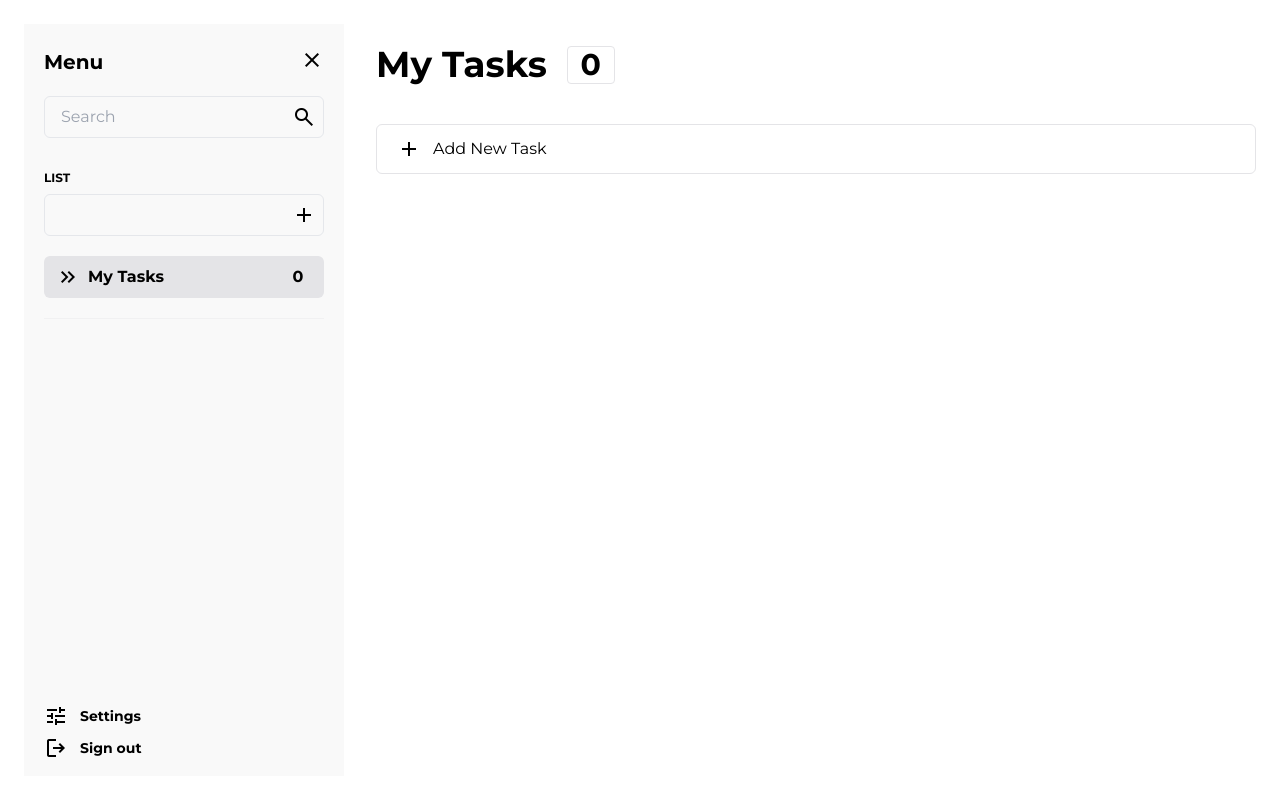
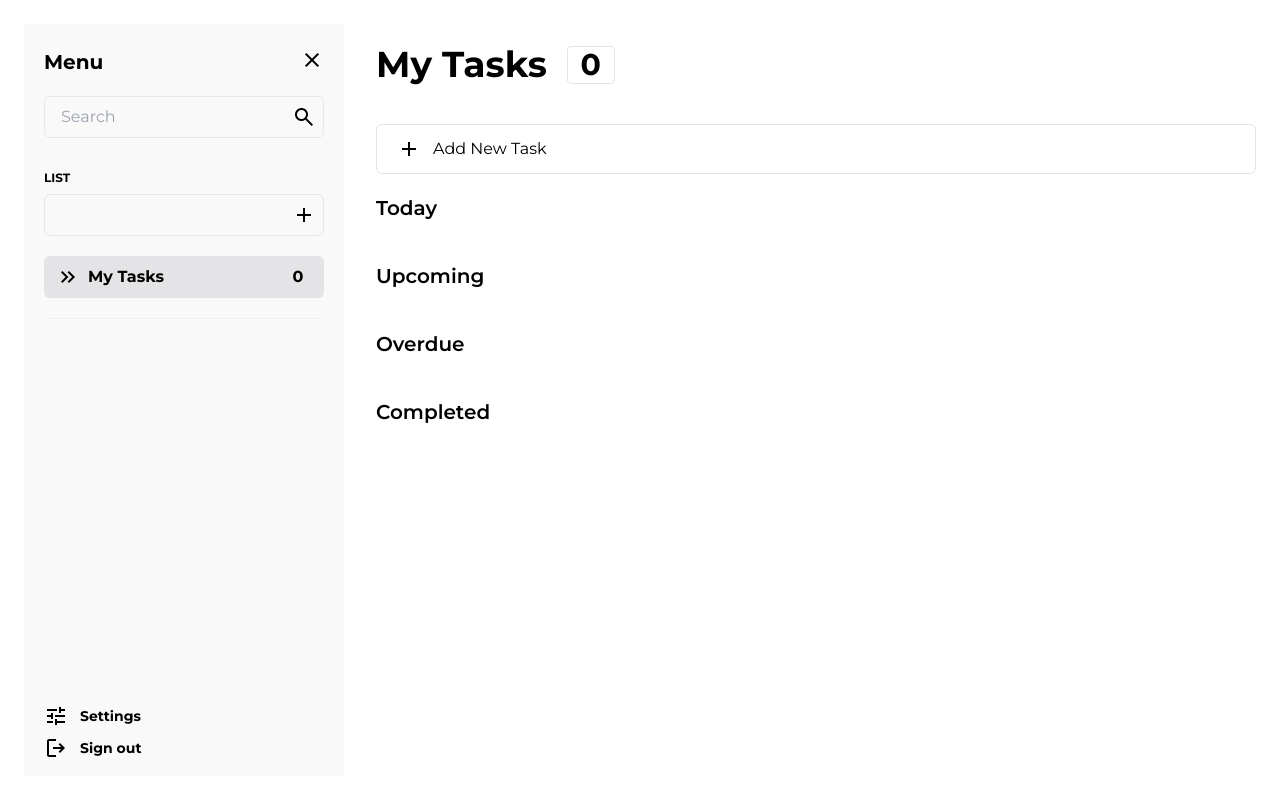
Before and after one commit to Verseler/TaskList, a React (Vite) app: page / in a window 1280 px wide. Shown: the top 796 px of the page. Built offline with nearby package versions, Linux system fonts and the light colour scheme.

Commit message:
feat: add mark completed functionality for tasks

```diff
--- a/src/App.jsx
+++ b/src/App.jsx
@@ -21,6 +21,7 @@ export default function App() {
     localStorage.setItem("listCollection", JSON.stringify(listCollection));
   });
 
+  //current list states
   const [currentListId, setCurrentListId] = useState(listCollection[0].id);
   const currentList =
     listCollection.find((list) => list.id === currentListId) ||
@@ -29,6 +30,7 @@ export default function App() {
     (list) => list.id === currentListId
   );
 
+  //current task states
   const [currentTaskId, setCurrentTaskId] = useState(
     currentList.tasks?.length > 0 ? currentList.tasks[0]?.id : ""
   );
@@ -67,6 +69,10 @@ export default function App() {
           notification.addEventListener("close", () => {
             notification.close()
           });
+
+          return () => {
+            notification.removeEventListener("close");
+          }
         }
       }
     });
@@ -83,6 +89,7 @@ export default function App() {
     const newListCollection = [...listCollection];
     newListCollection[currentListIndex] = newCurrentList;
     setListCollection(newListCollection);
+
   }
 
   function createList(name) {
@@ -120,7 +127,7 @@ export default function App() {
       name: "New Task",
       description: "",
       dueDate: "",
-
+      completed: false,
     };
 
     //add the new task with the current taskList
@@ -198,6 +205,7 @@ export default function App() {
         createNewTask={createNewTask}
         setCurrentTaskId={setCurrentTaskId}
         handleShowTaskView={handleShowTaskView}
+        updateTask={updateTask}
       />
 
       {showTaskView && (
--- a/src/components/ListView.jsx
+++ b/src/components/ListView.jsx
@@ -1,5 +1,5 @@
-import TaskCard from "./TaskCard";
 import TaskCount from "./TaskCount";
+import TaskCardList from "./TaskCardList";
 
 export default function ListView({
   listTasks,
@@ -7,6 +7,7 @@ export default function ListView({
   listCount,
   createNewTask,
   handleShowTaskView,
+  updateTask
 }) {
   const addTaskButton = () => {
     return (
@@ -20,16 +21,6 @@ export default function ListView({
     );
   };
 
-  const taskCardList = () => {
-    return listTasks?.map((task) => (
-      <TaskCard
-        key={task.id}
-        task={task}
-        handleShowTaskView={handleShowTaskView}
-      />
-    ));
-  };
-
   return (
     <div className="flex-1 min-h-[svh]">
       <header className="flex items-end sm:mt-5 h-max gap-x-5">
@@ -39,7 +30,30 @@ export default function ListView({
 
       <div className="py-6 sm:py-10">
         {addTaskButton()}
-        {taskCardList()}
+        <TaskCardList
+          listTasks={listTasks}
+          type="Today"
+          handleShowTaskView={handleShowTaskView}
+          updateTask={updateTask}
+        />
+        <TaskCardList
+          listTasks={listTasks}
+          type="Upcoming"
+          handleShowTaskView={handleShowTaskView}
+          updateTask={updateTask}
+        />
+        <TaskCardList
+          listTasks={listTasks}
+          type="Overdue"
+          handleShowTaskView={handleShowTaskView}
+          updateTask={updateTask}
+        />
+        <TaskCardList
+          listTasks={listTasks}
+          type="Completed"
+          handleShowTaskView={handleShowTaskView}
+          updateTask={updateTask}
+        />
       </div>
     </div>
   );
--- a/src/components/TaskCard.jsx
+++ b/src/components/TaskCard.jsx
@@ -1,12 +1,15 @@
-import { getCurrentDate } from "../Utilities/TimeStamp";
-import Banner from "./Banner";
+export default function TaskCard({ task, handleShowTaskView, updateTask }) {
+  function onChangeBox(task) {
+    let modifiedTask = {
+      id: task.id,
+      name: task.name,
+      desc: task.desc,
+      dueDate: task.dueDate,
+      completed: !task.completed, //only this property was changed
+    };
 
-export default function TaskCard({ task, handleShowTaskView }) {
-  //change this later on
-  //when select multiple task item feature is created
-  function handleTaskChecked(e) {
-    e.stopPropagation();
-    console.log(`tasks ${name} ${id} is checked`);
+    //remove the selected task from the current list
+    updateTask(modifiedTask);
   }
 
   return (
@@ -18,12 +21,19 @@ export default function TaskCard({ task, handleShowTaskView }) {
       <div className="w-6 h-6">
         <input
           type="checkbox"
-          onClick={handleTaskChecked}
+          onClick={() => onChangeBox(task)}
+          defaultChecked={task.completed}
           className="w-full align-middle bg-red-700"
         />
       </div>
       <div className="flex items-center gap-x-3">
-        <p className="overflow-hidden text-ellipsis">{task.name}</p>
+        <p
+          className={`${
+            task.completed && "line-through"
+          } overflow-hidden text-ellipsis`}
+        >
+          {task.name}
+        </p>
       </div>
 
       <span className="ml-auto material-symbols-outlined">navigate_next</span>
--- /dev/null
+++ b/src/components/TaskCardList.jsx
@@ -0,0 +1,71 @@
+import TaskCard from "./TaskCard";
+import { getCurrentDate } from "../Utilities/TimeStamp";
+
+export default function TaskCardList({
+  listTasks,
+  type,
+  handleShowTaskView,
+  updateTask
+}) {
+  const TaskCardListUI = listTasks?.map((task) => {
+    if (type === "Today") {
+      if (!task.completed && task.dueDate === getCurrentDate()) {
+        return (
+          <TaskCard
+            key={task.id}
+            task={task}
+            handleShowTaskView={handleShowTaskView}
+            updateTask={updateTask}
+          />
+        );
+      }
+    }
+    if (type === "Upcoming") {
+      if (!task.completed && task.dueDate > getCurrentDate()) {
+        return (
+          <TaskCard
+            key={task.id}
+            task={task}
+            handleShowTaskView={handleShowTaskView}
+            updateTask={updateTask}
+          />
+        );
+      }
+    }
+
+    if (type === "Overdue") {
+      if (!task.completed && task.dueDate < getCurrentDate()) {
+        return (
+          <TaskCard
+            key={task.id}
+            task={task}
+            handleShowTaskView={handleShowTaskView}
+            updateTask={updateTask}
+          />
+        );
+      }
+    }
+
+    if (type === "Completed") {
+      if (task.completed) {
+        return (
+          <TaskCard
+            key={task.id}
+            task={task}
+            handleShowTaskView={handleShowTaskView}
+            updateTask={updateTask}
+          />
+        );
+      }
+    } else {
+      return;
+    }
+  });
+
+  return (
+    <div className="py-5">
+      <h2 className="text-xl font-semibold">{type}</h2>
+      {TaskCardListUI}
+    </div>
+  );
+}
--- a/src/components/TaskView.jsx
+++ b/src/components/TaskView.jsx
@@ -1,25 +1,33 @@
 import { useEffect, useState } from "react";
 import ActionButton from "./ActionButton";
 import IconButton from "./IconButton";
-import { getCurrentDate } from "../Utilities/TimeStamp";
 
 export default function TaskView({
   currentTask,
   deleteTask,
   updateTask,
   hideTaskView,
+
 }) {
   const EMPTY = "";
   const [name, setName] = useState(EMPTY);
   const [desc, setDesc] = useState(EMPTY);
   const [dueDate, setDueDate] = useState(EMPTY);
+  const [completed, setCompleted] = useState(false);
 
   //This re-renders the task view when the current task is changed
   useEffect(() => {
     setName(currentTask?.name || EMPTY);
     setDesc(currentTask?.desc || EMPTY);
     setDueDate(currentTask?.dueDate || EMPTY);
+    setCompleted(currentTask?.completed || false);
   }, [currentTask]);
+
+
+  function handleMarkCompleted() {
+    setCompleted(prevCompleted => !prevCompleted);
+  }
+
 
   //template for modified task
   let modifiedTask = {
@@ -27,13 +35,16 @@ export default function TaskView({
     name: name,
     desc: desc,
     dueDate: dueDate,
-    completed: false,
+    completed: completed,
   };
 
   return (
     <div className="px-5 min-h-screen md:min-h-full absolute inset-0 z-30 md:relative  lg:w-[425px] py-7 md:rounded-2xl bg-secondary">
       <header className="flex items-center justify-between">
+        <div className="flex items-center gap-x-4">
         <h1 className="text-2xl font-bold">Task:</h1>
+        <button onClick={handleMarkCompleted} className={`${completed && 'line-through'} text-xs font-semibold text-primary`}>Mark Completed</button>
+        </div>
         <IconButton iconType="close" onClickAction={hideTaskView} />
       </header>
 
```
